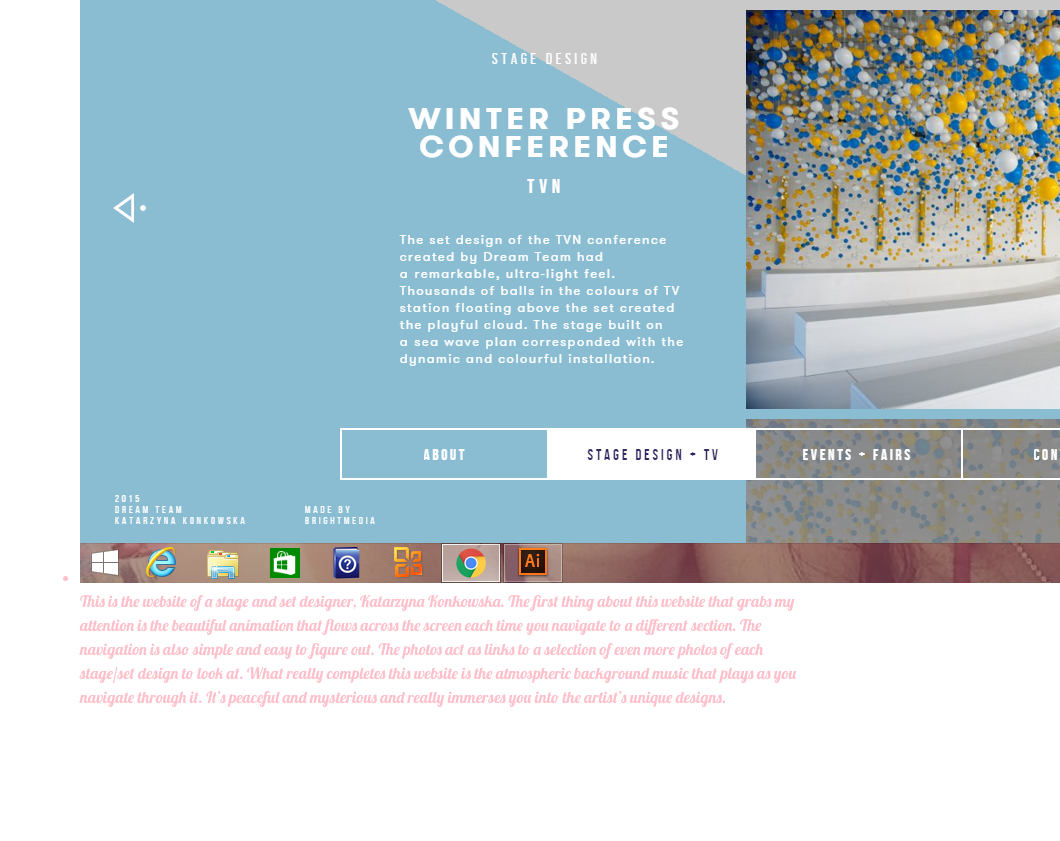
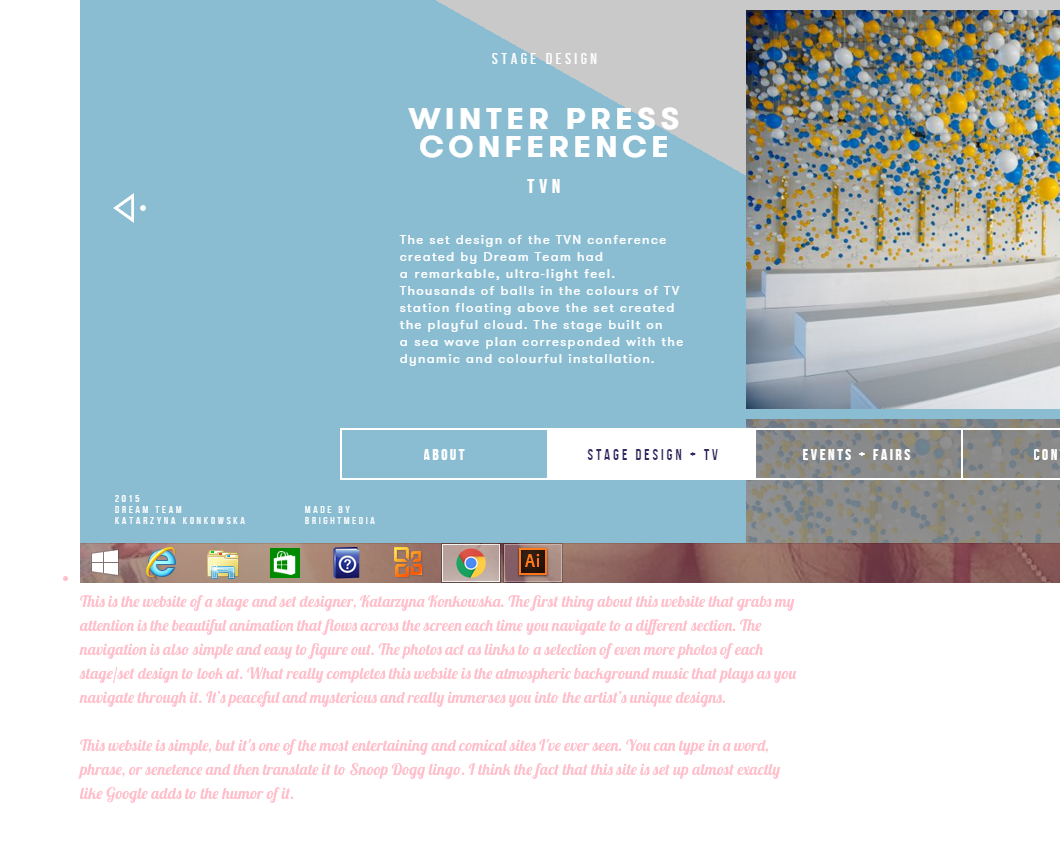
Before and after one commit to cdevil2/cdevil2.github.io, a plain HTML site: page index.html in a window 1280 px wide. Shown: the part 1247-2088 px from the top of the page, without its empty margins (220-1280 px from the left). Before the commit the page ends 2004 px from the top, so only its background shows below. Drawn offline with Linux system fonts and the light colour scheme.

Commit message:
third-website-changes

```diff
--- a/index.html
+++ b/index.html
@@ -29,6 +29,8 @@
           <p>
           This is the website of a stage and set designer, Katarzyna Konkowska. The first thing about this website that grabs my attention is the beautiful animation that flows across the screen each time you navigate to a different section. The navigation is also simple and easy to figure out. The photos act as links to a selection of even more photos of each stage/set design to look at. What really completes this website is the atmospheric background music that plays as you navigate through it. It’s peaceful and mysterious and really immerses you into the artist’s unique designs.
         </p>
+        <p>This website is simple, but it's one of the most entertaining and comical sites I've ever seen. You can type in a word, phrase, or senetence and then translate it to Snoop Dogg lingo. I think the fact that this site is set up almost exactly like Google adds to the humor of it.
+        </p>
         </li>
     </ul>
 
```
Also changed, not shown: images/sites/gizoogle.png (added).
